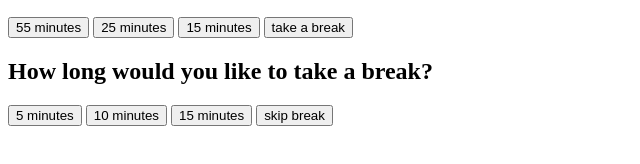
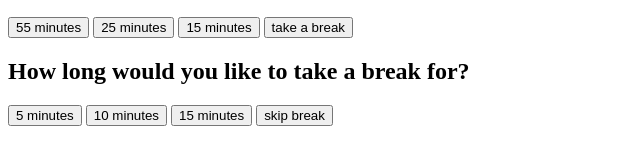
Before and after one commit to classidied/studs, a website: page html/room.html in a window 1280 px wide. Shown: the part 362-526 px from the top of the page, 0-640 px from the left. Drawn offline with Linux system fonts and the light colour scheme.

Commit message:
oh goodness

```diff
--- a/html/room.html
+++ b/html/room.html
@@ -14,7 +14,7 @@
     </div>
     <!--JS: if they press "take a break instead" it should go to the next div thing, the div underneath this. it should go here if timer for work hits zero OR if take a break button is pressed-->
     <div class="breaktime">
-        <h2>How long would you like to take a break?</h2>
+        <h2>How long would you like to take a break for?</h2>
         <button type="button">5 minutes</button>
         <button type="button">10 minutes</button>
         <button type="button">15 minutes</button>
@@ -25,15 +25,17 @@
         var seconds = 0;
         var interval = null;
         document.getElementsByClassName('worktime').addEventListener('change', e => {
-            minutes = +e.target.value; //idk wtf this does dont ask me
+               minutes = +e.target.value; //idk wtf this does dont ask me
         });
         document.getElementsByClassName('startTimer').addEventListener('click', () => {
             var timeInSeconds = (minutes * 60);
             var  displayTime = () => {
-                var displayMinutes = minutes;
-                document.getElementById("timer").innerHTML = displayMinutes + " : " + displaySeconds;
+            var displayMinutes = minutes;
+            document.getElementById("timer").innerHTML = displayMinutes + " : " + displaySeconds;
             };
+        });
     </script>
+
     <!--somewhere here i think there's gonna be some js that uses the value the user pressed for the timer thing-->
     <div>
         <p id="timer"></p>
```
